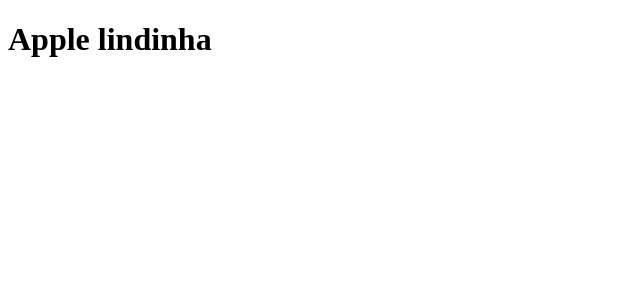
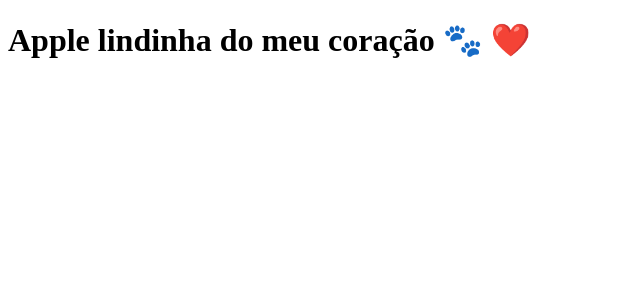
Before and after one commit to amanda-cs-guimaraes/clone-tabnews, a Next.js app: page / in a window 1280 px wide. Shown: the top 300 px of the page, without its empty margins (0-640 px from the left). Built offline with nearby package versions, Linux system fonts and the light colour scheme.

Commit message:
modifica a frase

```diff
--- a/pages/index.js
+++ b/pages/index.js
@@ -1,5 +1,5 @@
 function Home() {
-    return <h1>Apple lindinha</h1>
+    return <h1>Apple lindinha do meu coração 🐾​ ❤️​</h1>
 
 }
 
```
